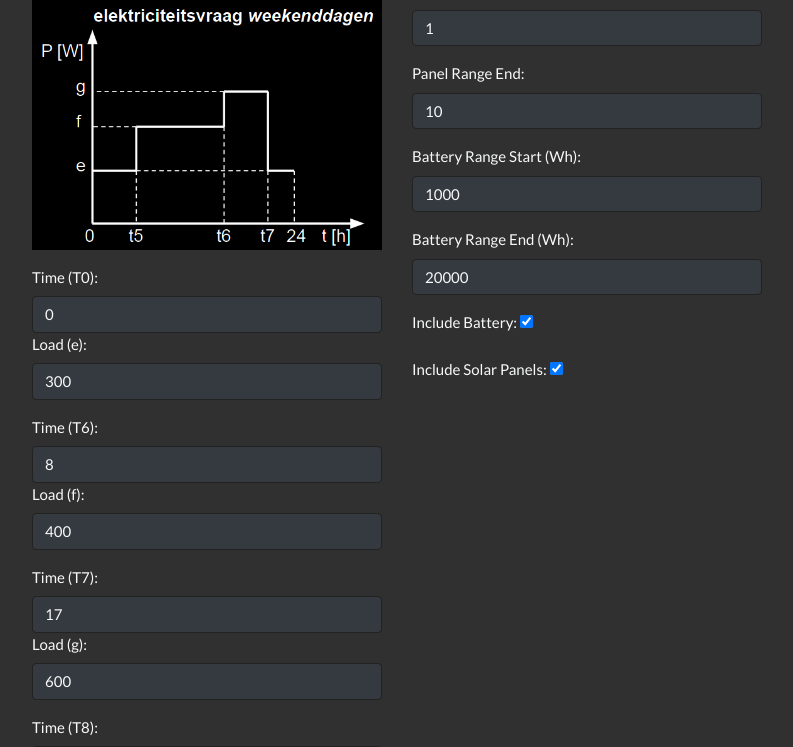
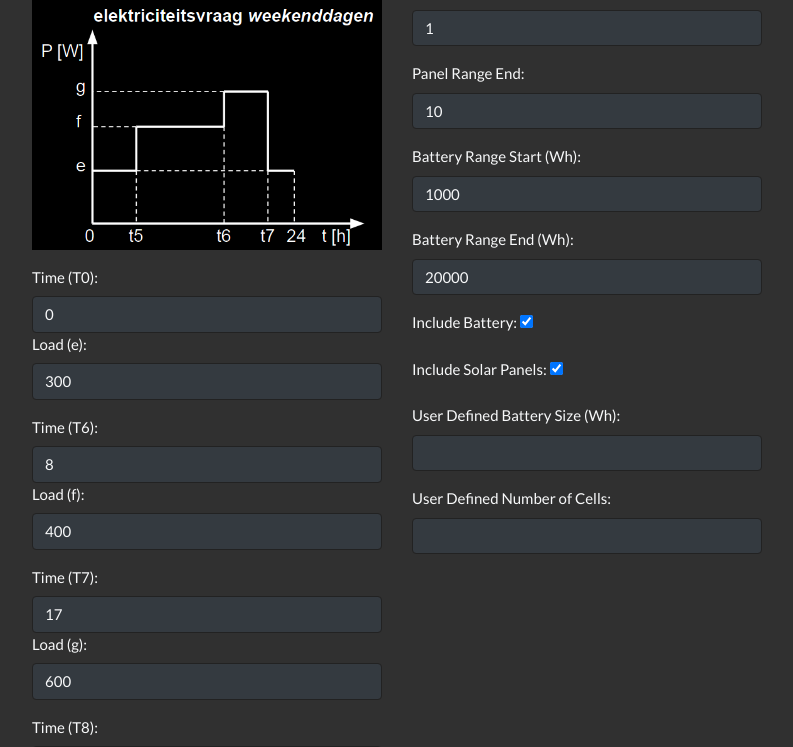
Before and after one commit to MrPinogris/smartGrid-e-mobCalculator, a Flask app: page / in a window 1280 px wide. Shown: the part 1403-2150 px from the top of the page, without its empty margins (433-1226 px from the left). Run offline with Flask 2, Linux system fonts and the light colour scheme; some libraries are stand-ins or nearby versions.

Commit message:
Add user-defined battery size and cells input fields and update backend to handle them

```diff
--- a/client/APP.py
+++ b/client/APP.py
@@ -60,6 +60,8 @@ def update_parameters():
         include_battery = data['include_battery']
         include_solar = data['include_solar']
         use_max_investment_cost = data['use_max_investment_cost']
+        user_defined_battery_size = float(data['user_defined_battery_size']) if data['user_defined_battery_size'] else None
+        user_defined_cells = int(data['user_defined_cells']) if data['user_defined_cells'] else None
 
         new_parameters = {
             'panel_cost': float(data['panel_cost']),
@@ -90,7 +92,9 @@ def update_parameters():
             'target_yearly_cost': float(data['target_yearly_cost']) if data['goal'] == 'target_cost' else None,
             'discharge_multiplier': int(data['discharge_multiplier']),
             'max_investment_cost': float(data['max_investment_cost']),
-            'use_max_investment_cost': use_max_investment_cost
+            'use_max_investment_cost': use_max_investment_cost,
+            'user_defined_battery_size': user_defined_battery_size,
+            'user_defined_cells': user_defined_cells
         }
 
         logging.debug(f"Sending parameters to backend: {new_parameters}")
--- a/client/static/js/scripts.js
+++ b/client/static/js/scripts.js
@@ -25,6 +25,8 @@ async function submitForm(event) {
     data.include_battery = document.getElementById('include_battery').checked;
     data.include_solar = document.getElementById('include_solar').checked;
     data.use_max_investment_cost = document.getElementById('use_max_investment_cost').checked;
+    data.user_defined_battery_size = document.getElementById('user_defined_battery_size').value;
+    data.user_defined_cells = document.getElementById('user_defined_cells').value;
 
     console.log('Sending data:', data); // Debugging statement
     fetch('/update_parameters', {
--- a/client/templates/index.html
+++ b/client/templates/index.html
@@ -145,6 +145,15 @@
                     <label for="include_solar">Include Solar Panels:</label>
                     <input type="checkbox" id="include_solar" name="include_solar" checked>
                 </div>
+                <!-- Add these fields in the form section -->
+                <div class="form-group">
+                    <label for="user_defined_battery_size">User Defined Battery Size (Wh):</label>
+                    <input type="number" class="form-control" id="user_defined_battery_size" name="user_defined_battery_size">
+                </div>
+                <div class="form-group">
+                    <label for="user_defined_cells">User Defined Number of Cells:</label>
+                    <input type="number" class="form-control" id="user_defined_cells" name="user_defined_cells">
+                </div>
             </div>
         </div>
         <button type="submit" class="btn btn-primary">Update Parameters</button>
```
Also changed, not shown: server/APP.py (+5 -2 lines).
